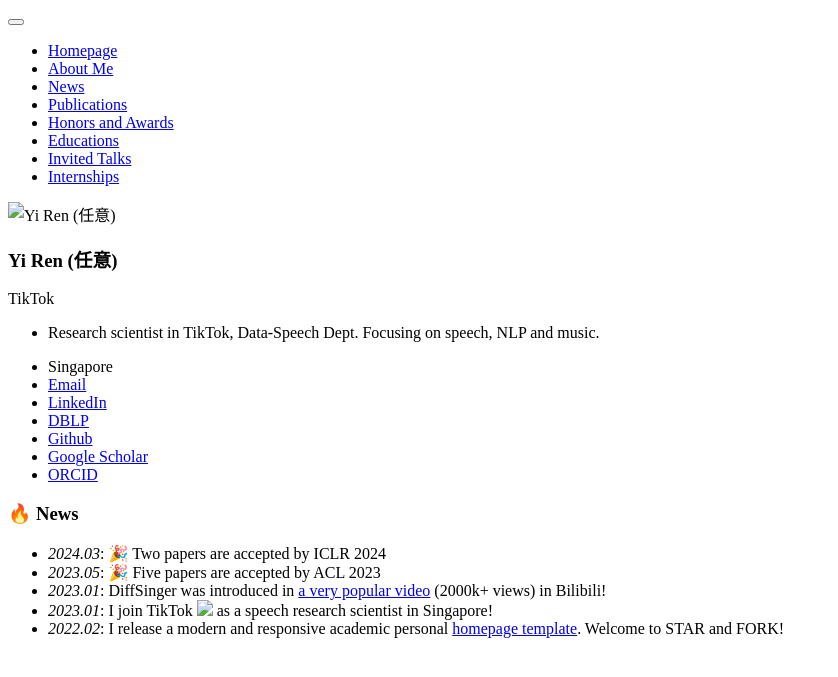
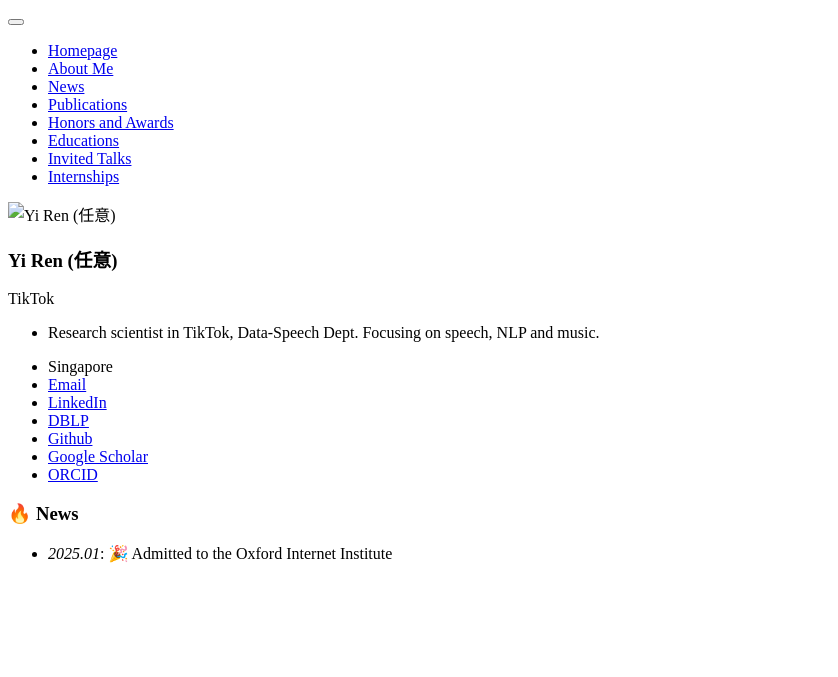
Before and after one commit to RayeRen/rayeren.github.io, a Jekyll site: the page built from _pages/includes/news.md, in a window 1280 px wide. Shown: the top 677 px of the page, without its empty margins (0-838 px from the left). Built offline with Jekyll 4.4.1, drawn with Linux system fonts in a browser that asks for light colours; our own code applies the rules of GitHub Pages for plain Markdown files.

Commit message:
Update news.md

```diff
--- a/_pages/includes/news.md
+++ b/_pages/includes/news.md
@@ -1,6 +1,2 @@
 # 🔥 News
-- *2024.03*: 🎉 Two papers are accepted by ICLR 2024
-- *2023.05*: 🎉 Five papers are accepted by ACL 2023
-- *2023.01*: DiffSinger was introduced in [a very popular video](https://www.bilibili.com/video/BV1uM411t7ZJ) (2000k+ views) in Bilibili!
-- *2023.01*: I join TikTok <img src='./images/tiktok.png' style='width: 6em;'> as a speech research scientist in Singapore!
-- *2022.02*: I release a modern and responsive academic personal [homepage template](https://github.com/RayeRen/acad-homepage.github.io). Welcome to STAR and FORK!
+- *2025.01*: 🎉 Admitted to the Oxford Internet Institute
```
